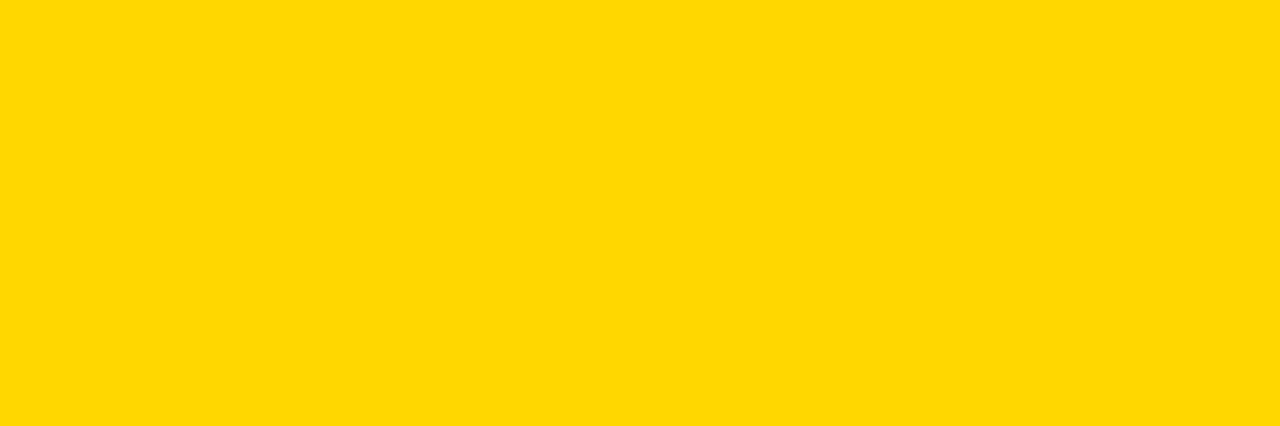
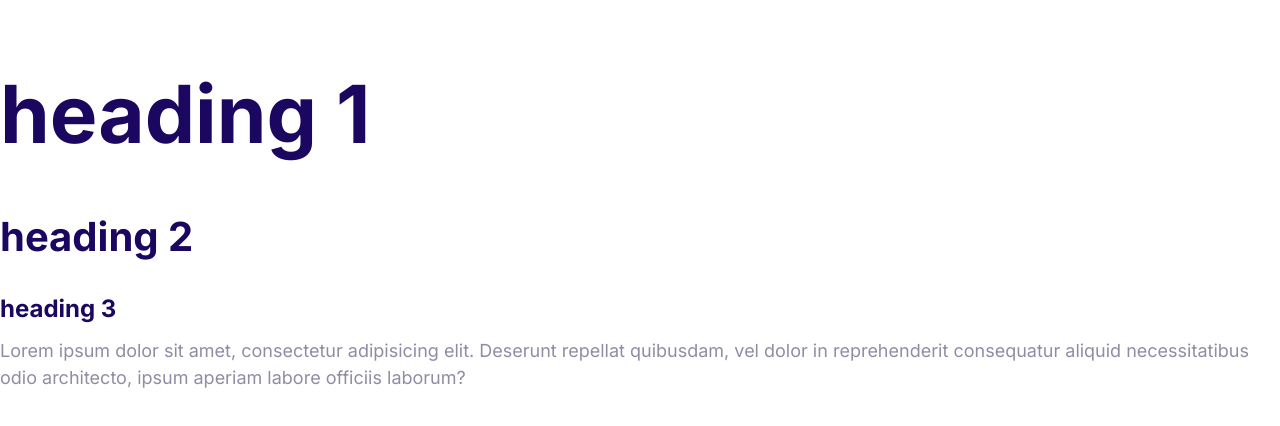
Before and after one commit to Shoaib009/Moshify, a plain HTML site: page index.html in a window 1280 px wide. Drawn offline with Linux system fonts and the light colour scheme.

Commit message:
define the styles for fonts

```diff
--- a/css/styles.css
+++ b/css/styles.css
@@ -1,3 +1,48 @@
+:root {
+  --color-primary: #2584ff;
+  --color-secondary: #00d9ff;
+  --color-accent: #ff3400;
+  --color-headings: #1b0760;
+  --color-body: #918ca4;
+}
+html {
+  font-size: 62.5%;
+}
 body {
-  background-color: gold;
+  font-family: inter, Arial, Helvetica, sans-serif;
+  font-size: 2.4rem;
+  line-height: 1.5;
+  color: var(--color-body);
 }
+h1,
+h2,
+h3 {
+  color: var(--color-headings);
+  margin-bottom: 1rem;
+}
+h1 {
+  font-size: 7rem;
+}
+h2 {
+  font-size: 4rem;
+}
+h3 {
+  font-size: 3rem;
+}
+p {
+  margin-top: 0;
+}
+@media screen and (min-width: 1024px) {
+  body {
+    font-size: 1.8rem;
+  }
+  h1 {
+    font-size: 8rem;
+  }
+  h2 {
+    font-size: 4rem;
+  }
+  h3 {
+    font-size: 2.4rem;
+  }
+}
--- a/index.html
+++ b/index.html
@@ -4,9 +4,24 @@
     <meta charset="UTF-8" />
     <meta http-equiv="X-UA-Compatible" content="IE=edge" />
     <meta name="viewport" content="width=device-width, initial-scale=1.0" />
+    <link rel="preconnect" href="https://fonts.googleapis.com" />
+    <link rel="preconnect" href="https://fonts.gstatic.com" crossorigin />
     <title>Document</title>
     <link rel="stylesheet" href="css/normalize.css" />
     <link rel="stylesheet" href="css/styles.css" />
+    <link
+      href="https://fonts.googleapis.com/css2?family=Inter:wght@400;700&display=swap"
+      rel="stylesheet"
+    />
   </head>
-  <body></body>
+  <body>
+    <h1>heading 1</h1>
+    <h2>heading 2</h2>
+    <h3>heading 3</h3>
+    <p>
+      Lorem ipsum dolor sit amet, consectetur adipisicing elit. Deserunt
+      repellat quibusdam, vel dolor in reprehenderit consequatur aliquid
+      necessitatibus odio architecto, ipsum aperiam labore officiis laborum?
+    </p>
+  </body>
 </html>
```
